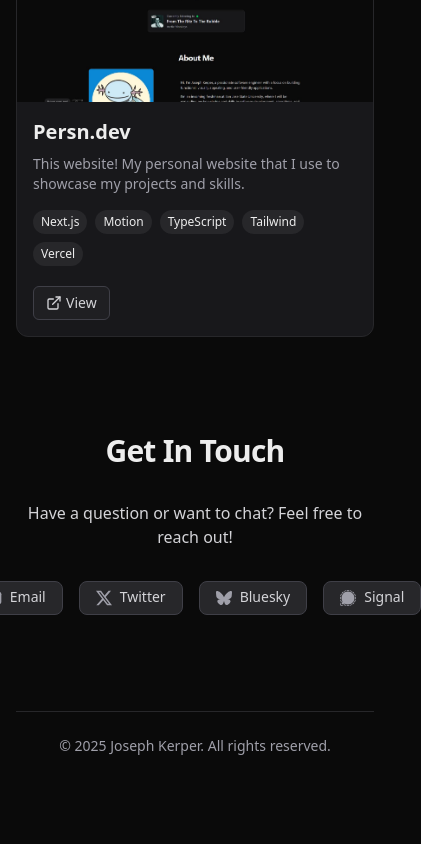
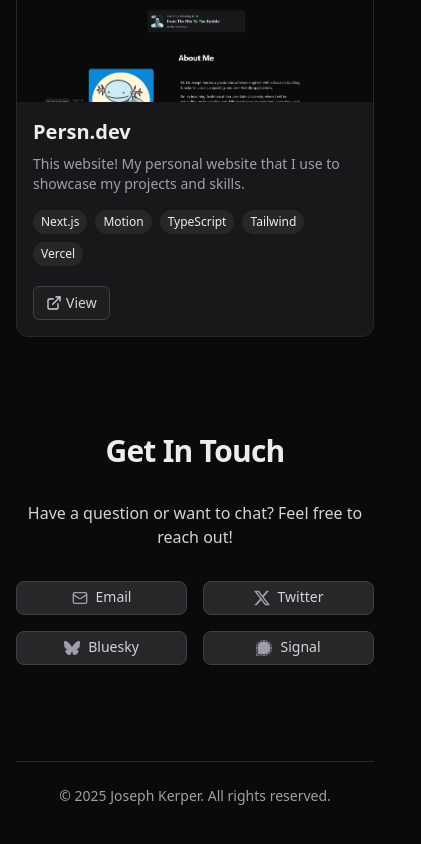
Before and after one commit to spjoes/persn.dev, a Next.js app: page / in a window 390 px wide. Shown: the part 2816-3660 px from the top of the page, 421 px wide, since content can reach past the window. Before the commit the page ends 3628 px from the top, so only its background shows below. Built offline with nearby package versions, Linux system fonts and the light colour scheme; no server answers.

Commit message:
Fixed mobile responsiveness of the contact buttons

```diff
--- a/app/page.tsx
+++ b/app/page.tsx
@@ -203,7 +203,7 @@ export default function Home() {
             Have a question or want to chat?
             Feel free to reach out!
           </p>
-          <div className="flex justify-center gap-4">
+          <div className="grid grid-cols-2 gap-4 justify-center sm:flex sm:flex-wrap">
             <a
               href="mailto:joeykerp@gmail.com"
               className="group inline-flex items-center justify-center gap-2 rounded-lg border border-zinc-700 bg-zinc-800 px-4 py-2 text-sm font-medium text-zinc-300 transition-colors hover:bg-zinc-700 hover:text-white"
```
